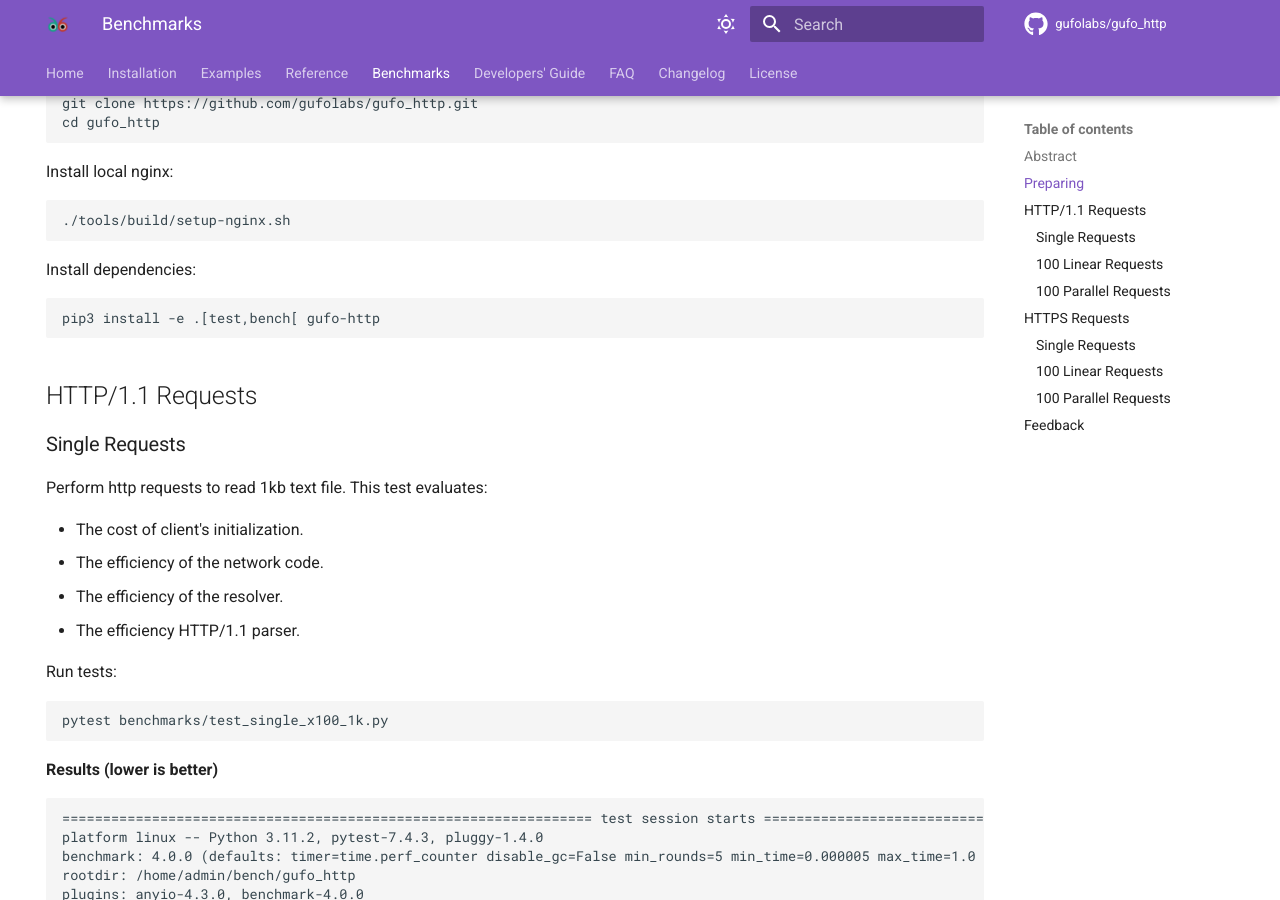
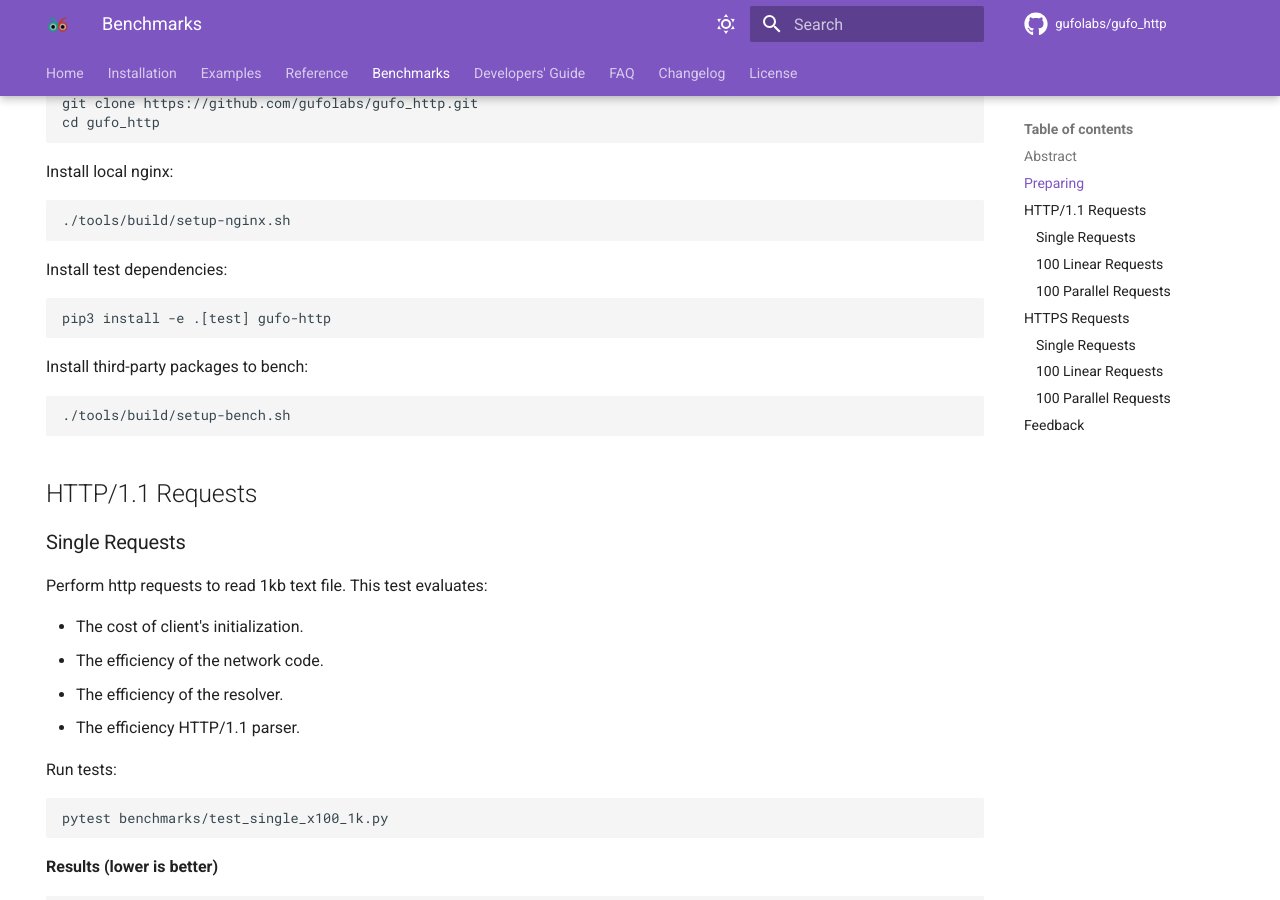
Before and after one commit to gufolabs/gufo_http, an MkDocs documentation site: the page built from docs/benchmarks.md, in a window 1280 px wide and 900 px high, scrolled down 1507 px. Built offline with MkDocs 1.6.1 and Material for MkDocs 9.7.7, drawn with Linux system fonts in a browser that asks for light colours; comment, search, counter and statistics services are not loaded.

Commit message:
Move out benchmarks from pyproject.toml

````diff
--- a/docs/benchmarks.md
+++ b/docs/benchmarks.md
@@ -69,10 +69,16 @@ Install local nginx:
 ./tools/build/setup-nginx.sh
 ```
 
-Install dependencies:
+Install test dependencies:
 
 ```
-pip3 install -e .[test,bench[ gufo-http
+pip3 install -e .[test] gufo-http
+```
+
+Install third-party packages to bench:
+
+```
+./tools/build/setup-bench.sh
 ```
 
 ## HTTP/1.1 Requests
````
Also changed, not shown: 1 other file.
